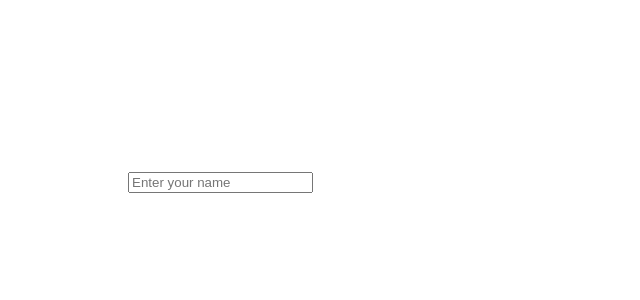
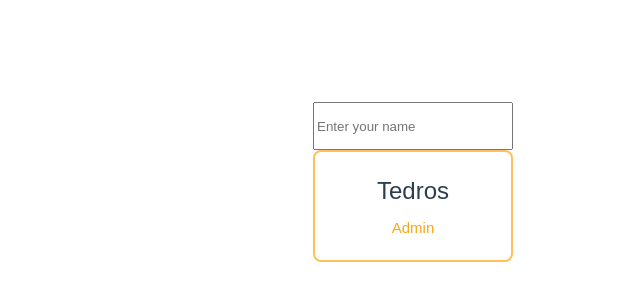
Before and after one commit to SeriousRasCode/spec-frontend-journey, a Vue app in the folder my-project/: page / in a window 1280 px wide. Shown: the part 218-518 px from the top of the page, without its empty margins (327-967 px from the left). Built offline with nearby package versions, Linux system fonts and the light colour scheme.

Commit message:
using props

```diff
--- a/my-project/src/App.vue
+++ b/my-project/src/App.vue
@@ -1,5 +1,6 @@
 <script setup>
 import { ref } from 'vue'
+import UserCard from './components/UserCard.vue'
 const name = ref('')
 </script>
 
@@ -14,15 +15,18 @@ const name = ref('')
   </li>
 </ul>-->
 
-<!--todays challenge -->
-<input v-model="name" placeholder="Enter your name">
+<!--day 2 challenge -->
 <h1 v-if="name">
     Greetings {{ name }}!
-  </h1>
+  </h1><br><br>
+<input v-model="name" placeholder="Enter your name">
+<br><br>
 
   <!--
   h1 v-else="hint">
     አትፈር
   </h1>
   -->
+<!--day 3 challenge -->
+  <UserCard name="Tedros" role="Admin" />
 </template>
--- a/my-project/src/components/UserCard.vue
+++ b/my-project/src/components/UserCard.vue
@@ -1,13 +1,35 @@
 <template>
-
-
-
+  <div class="card">
+    <h1>{{ name }}</h1>
+    <p>{{ role }}</p>
+  </div>
 </template>
 
 <script>
-
+export default {
+  props: ['name', 'role']
+}
 </script>
 
 <style lang="css">
 
+
+.card {
+  border: 2px solid #ffc05a;
+  padding: 20px;
+  border-radius: 8px;
+  width: 200px;
+  text-align: center;
+  font-family: sans-serif;
+}
+
+h1 {
+  margin: 0;
+  font-size: 1.5rem;
+}
+
+p {
+  color: rgb(245, 168, 25);
+  margin: 5px 0 0 0;
+}
 </style>
```
